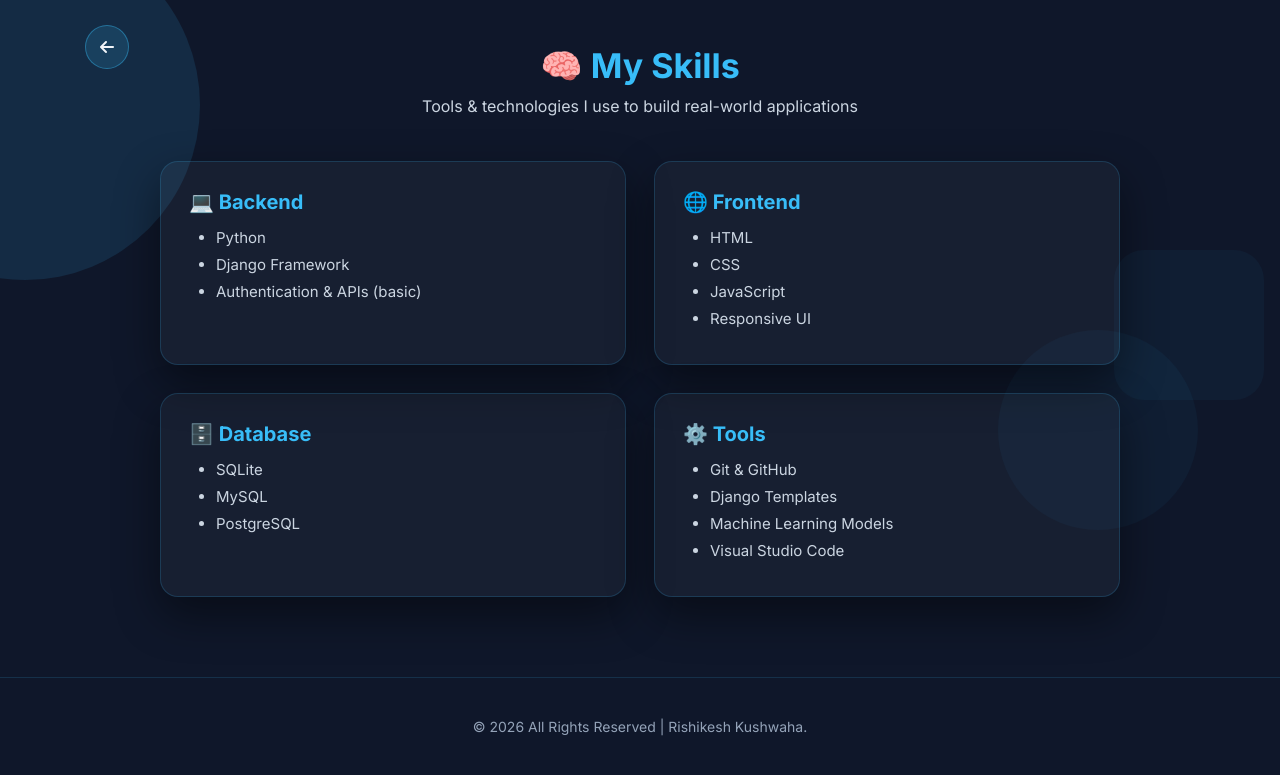
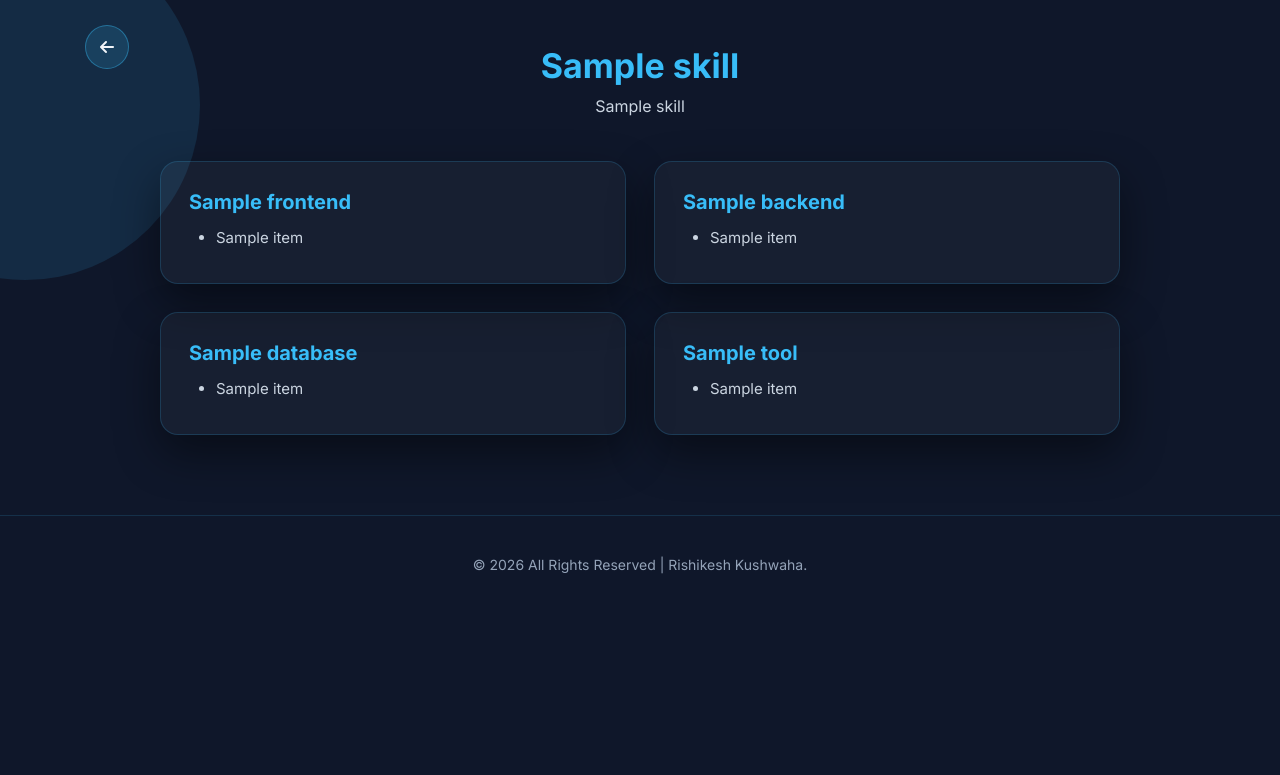
Before and after one commit to Rishikesh0930/Portfolio, a Django app: template templates/Skills.html in a window 1280 px wide. Shown: the top 775 px of the page. Run offline with Django 5.2, Linux system fonts and the light colour scheme; the template is opened without the code that fills it: most values are stand-ins (such as "Sample title", 1, 10 or a date in 2020).

Commit message:
update skills.html

```diff
--- a/static/json/resume.json
+++ b/static/json/resume.json
@@ -2,7 +2,7 @@
     "title": "📄 Resume",
     "content": "Download my resume to know more about my education, skills, projects and professional profile.<br>A motivated developer with strong fundamentals in backend development, database handling, and real-world project implementation.",
     "clock_icon": "fa-regular fa-clock",
-    "clock_info": " Last updated: Jan 2026",
+    "clock_info": "  Last updated: Jan 2026",
 
     "highlights": [
         "Django, Python, HTML, CSS, JavaScript",
--- a/templates/Skills.html
+++ b/templates/Skills.html
@@ -12,46 +12,43 @@
 <body>
     <a href="{% url 'home-page' %}" class="back-btn"><i class="fas fa-arrow-left"></i></a>
     <div class="bg-circle big-left"></div>
-    <div class="dot d1"></div>
-    <div class="dot d2"></div>
+    {% for dot in skills.circle%}
+        <div class="{{ dot }}"></div>
+    {% endfor %}
     <section class="skills-wrapper">
-        <h1 class="page-title">🧠 My Skills</h1>
-        <p class="page-subtitle">
-            Tools & technologies I use to build real-world applications
-        </p>
+        <h1 class="page-title">{{ skills.title }}</h1>
+        <p class="page-subtitle">{{ skills.subtitle }}</p>
         <div class="skills-grid">
             <div class="skill-card">
-                <h3>💻 Backend</h3>
+                <h3>{{ skills.frontend.title }}</h3>
                 <ul>
-                    <li>Python</li>
-                    <li>Django Framework</li>
-                    <li>Authentication & APIs (basic)</li>
+                    {%for item in skills.frontend_skills %}
+                        <li>{{ item }}</li>
+                    {% endfor %}
                 </ul>
             </div>
             <div class="skill-card">
-                <h3>🌐 Frontend</h3>
+                <h3>{{ skills.backend.title }}</h3>
                 <ul>
-                    <li>HTML</li>
-                    <li>CSS</li>
-                    <li>JavaScript</li>
-                    <li>Responsive UI</li>
+                    {%for item in skills.backend_skills %}
+                        <li>{{ item }}</li>
+                    {% endfor %}
                 </ul>
             </div>
             <div class="skill-card">
-                <h3>🗄️ Database</h3>
+                <h3>{{ skills.database.title }}</h3>
                 <ul>
-                    <li>SQLite</li>
-                    <li>MySQL</li>
-                    <li>PostgreSQL</li>
+                    {%for item in skills.database_skills %}
+                        <li>{{ item }}</li>
+                    {% endfor %}
                 </ul>
             </div>
             <div class="skill-card">
-                <h3>⚙️ Tools</h3>
+                <h3>{{ skills.tools.title }}</h3>
                 <ul>
-                    <li>Git & GitHub</li>
-                    <li>Django Templates</li>
-                    <li>Machine Learning Models</li>
-                    <li>Visual Studio Code</li>
+                    {%for item in skills.tools_skills %}
+                        <li>{{ item }}</li>
+                    {% endfor %}
                 </ul>
             </div>
         </div>
```
Also changed, not shown: App/views.py (+5 -2 lines), static/json/skills.json (added, +47 -0 lines).
